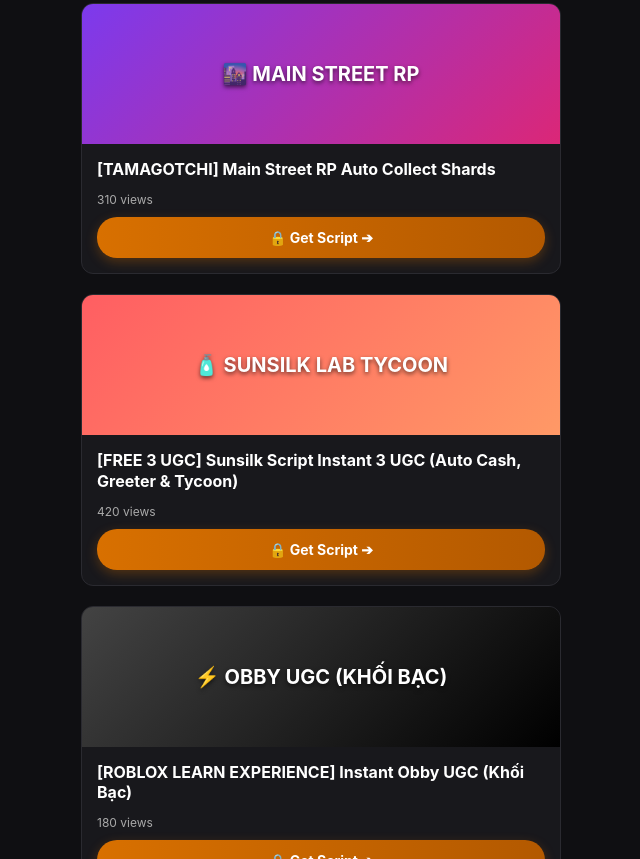
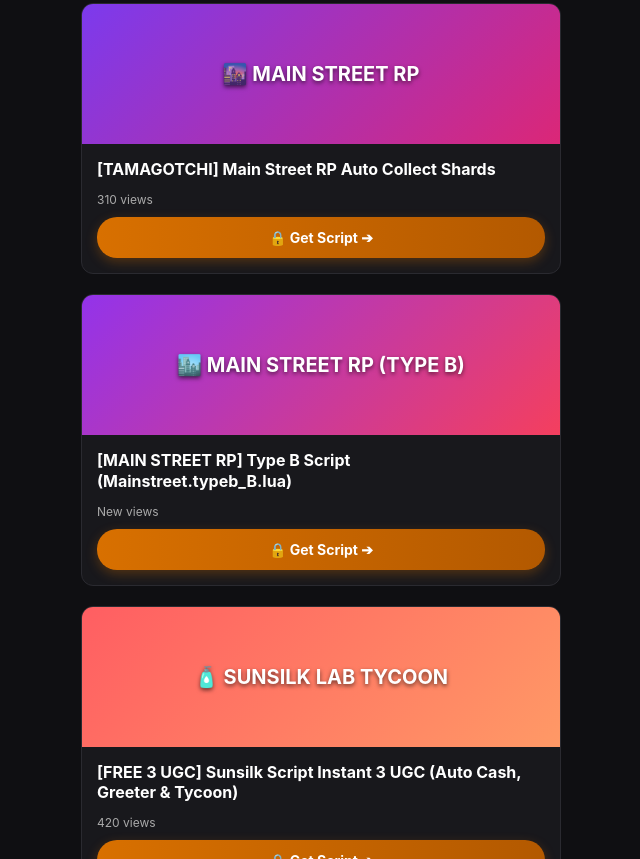
Before and after one commit to truongminhthanh2026gr-crypto/script.hub, a plain HTML site: page index.html in a window 1280 px wide. Shown: the part 857-1716 px from the top of the page, without its empty margins (319-959 px from the left). Drawn offline with Linux system fonts and the light colour scheme.

Commit message:
Update index.html

```diff
--- a/index.html
+++ b/index.html
@@ -174,6 +174,18 @@
             color: #fff;
             text-shadow: 0 2px 4px rgba(0,0,0,0.6);
         }
+        .card-banner-mainstreet-b {
+            width: 100%;
+            height: 140px;
+            background: linear-gradient(135deg, #9333ea, #f43f5e);
+            display: flex;
+            align-items: center;
+            justify-content: center;
+            font-weight: bold;
+            font-size: 20px;
+            color: #fff;
+            text-shadow: 0 2px 4px rgba(0,0,0,0.6);
+        }
         .card-banner-sunsilk {
             width: 100%;
             height: 140px;
@@ -311,7 +323,7 @@
         <input type="text" id="searchInput" class="search-input" placeholder="Search scripts...">
         <button class="search-btn" onclick="filterScripts()">Search</button>
     </div>
-    <div class="script-count" id="scriptCount">7 scripts available</div>
+    <div class="script-count" id="scriptCount">8 scripts available</div>
 
     <!-- CARD 1: AVL THE SHOW 2 -->
     <div class="card">
@@ -361,7 +373,23 @@
         </div>
     </div>
 
-    <!-- CARD 4: SUNSILK SCRIPT INSTANT 3 UGC -->
+    <!-- CARD 4: MAIN STREET RP TYPE B -->
+    <div class="card">
+        <div class="card-banner-mainstreet-b">🏙️ MAIN STREET RP (TYPE B)</div>
+        <div class="card-content">
+            <div class="card-title">[MAIN STREET RP] Type B Script (Mainstreet.typeb_B.lua)</div>
+            <div class="card-footer">
+                <span>New views</span>
+            </div>
+            <button class="get-script-btn" onclick="toggleScriptBox('mainstreetTypeBScriptBox')">🔒 Get Script ➔</button>
+            <div class="script-box-container" id="mainstreetTypeBScriptBox">
+                <div class="code-box" id="mainstreetTypeBCode">loadstring(game:HttpGet("https://raw.githubusercontent.com/truongminhthanh2026gr-crypto/script.hub/main/Mainstreet.typeb_B.lua"))()</div>
+                <button class="copy-btn" onclick="copyCode('mainstreetTypeBCode')">📋 Copy Script</button>
+            </div>
+        </div>
+    </div>
+
+    <!-- CARD 5: SUNSILK SCRIPT INSTANT 3 UGC -->
     <div class="card">
         <div class="card-banner-sunsilk">🧴 SUNSILK LAB TYCOON</div>
         <div class="card-content">
@@ -377,7 +405,7 @@
         </div>
     </div>
 
-    <!-- CARD 5: OBBY UGC SCRIPT (ĐÃ GẮN LINK GITHUB) -->
+    <!-- CARD 6: OBBY UGC SCRIPT (ĐÃ GẮN LINK GITHUB) -->
     <div class="card">
         <div class="card-banner-obby">⚡ OBBY UGC (KHỐI BẠC)</div>
         <div class="card-content">
@@ -393,7 +421,7 @@
         </div>
     </div>
 
-    <!-- CARD 6: SMART AUTO ROCKS SCRIPT (ĐÃ GẮN LINK GITHUB) -->
+    <!-- CARD 7: SMART AUTO ROCKS SCRIPT (ĐÃ GẮN LINK GITHUB) -->
     <div class="card">
         <div class="card-banner-rocks">🪨 FIND THE ROCKS (SMART FARM)</div>
         <div class="card-content">
@@ -409,7 +437,7 @@
         </div>
     </div>
 
-    <!-- CARD 7: THE HATCH (TELEPORT HUB) (ĐÃ GẮN LINK GITHUB) -->
+    <!-- CARD 8: THE HATCH (TELEPORT HUB) (ĐÃ GẮN LINK GITHUB) -->
     <div class="card">
         <div class="card-banner-hatch">🥚 THE HATCH (TELEPORT HUB)</div>
         <div class="card-content">
```
